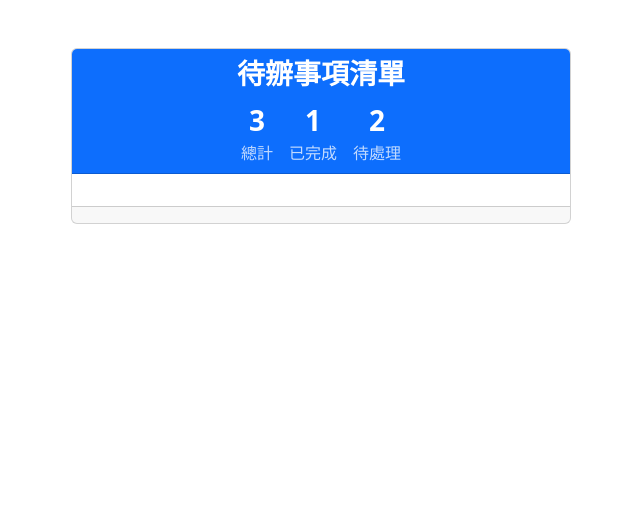
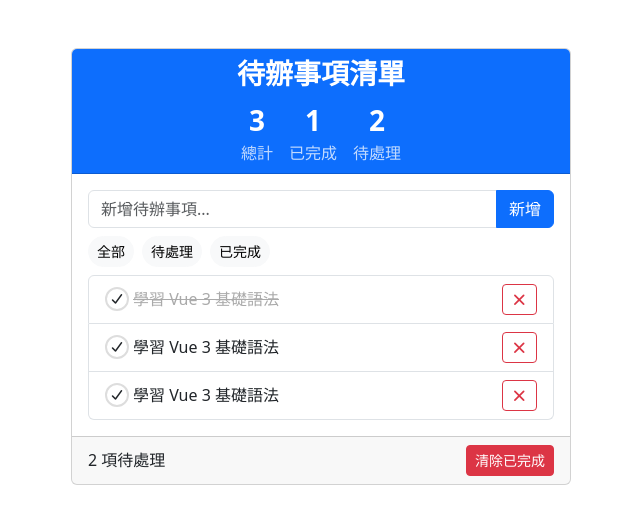
Before and after one commit to idben/EEIT023_20260806, a Vue app in the folder todolist01/: page / in a window 1280 px wide. Shown: the top 524 px of the page, without its empty margins (11-651 px from the left). Built offline with nearby package versions, Linux system fonts and the light colour scheme.

Commit message:
待辦事項階段1 視覺完成

```diff
--- a/todolist01/src/Todo01.vue
+++ b/todolist01/src/Todo01.vue
@@ -28,11 +28,51 @@
             </div>
             <div class="card-body">
                 <!-- 輸入區 -->
+                <div class="input-group">
+                    <input type="text" class="form-control" placeholder="新增待辦事項...">
+                    <button class="btn btn-primary">新增</button>
+                </div>
                 <!-- 篩選按鈕 -->
+                <div class="d-flex gap-2 my-2">
+                    <button class="btn btn-light btn-primary  btn-sm rounded-pill">全部</button>
+                    <button class="btn btn-light btn-sm rounded-pill">待處理</button>
+                    <button class="btn btn-light btn-sm rounded-pill">已完成</button>
+                </div>
                 <!-- 待辦事項區 -->
+                <ul class="list-group">
+                    <li class="list-group-item d-flex gap-1 align-items-center">
+                        <span class="check-circle">
+                            <i class="fa-solid fa-check"></i>
+                        </span>
+                        <span class="completed-text">學習 Vue 3 基礎語法</span>
+                        <div class="btn btn-outline-danger btn-sm ms-auto">
+                            <i class="fa-solid fa-xmark"></i>
+                        </div>
+                    </li>
+                    <li class="list-group-item d-flex gap-1 align-items-center">
+                        <span class="check-circle">
+                            <i class="fa-solid fa-check"></i>
+                        </span>
+                        <span>學習 Vue 3 基礎語法</span>
+                        <div class="btn btn-outline-danger btn-sm ms-auto">
+                            <i class="fa-solid fa-xmark"></i>
+                        </div>
+                    </li>
+                    <li class="list-group-item d-flex gap-1 align-items-center">
+                        <span class="check-circle">
+                            <i class="fa-solid fa-check"></i>
+                        </span>
+                        <span>學習 Vue 3 基礎語法</span>
+                        <div class="btn btn-outline-danger btn-sm ms-auto">
+                            <i class="fa-solid fa-xmark"></i>
+                        </div>
+                    </li>
+                </ul>
             </div>
-            <div class="card-footer">
+            <div class="card-footer d-flex align-items-center">
                 <!-- 其他功能 -->
+                <span>2 項待處理</span>
+                <div class="btn btn-danger btn-sm ms-auto">清除已完成</div>
             </div>
         </div>
     </div>
@@ -42,4 +82,21 @@
 .mw500px {
     max-width: 500px;
 }
+
+.check-circle {
+    width: 24px;
+    height: 24px;
+    border: 2px solid #ddd;
+    border-radius: 50%;
+    display: flex;
+    align-items: center;
+    justify-content: center;
+    cursor: pointer;
+    font-size: 12px;
+}
+
+.completed-text {
+    text-decoration: line-through;
+    color: #aaa;
+}
 </style>
```
